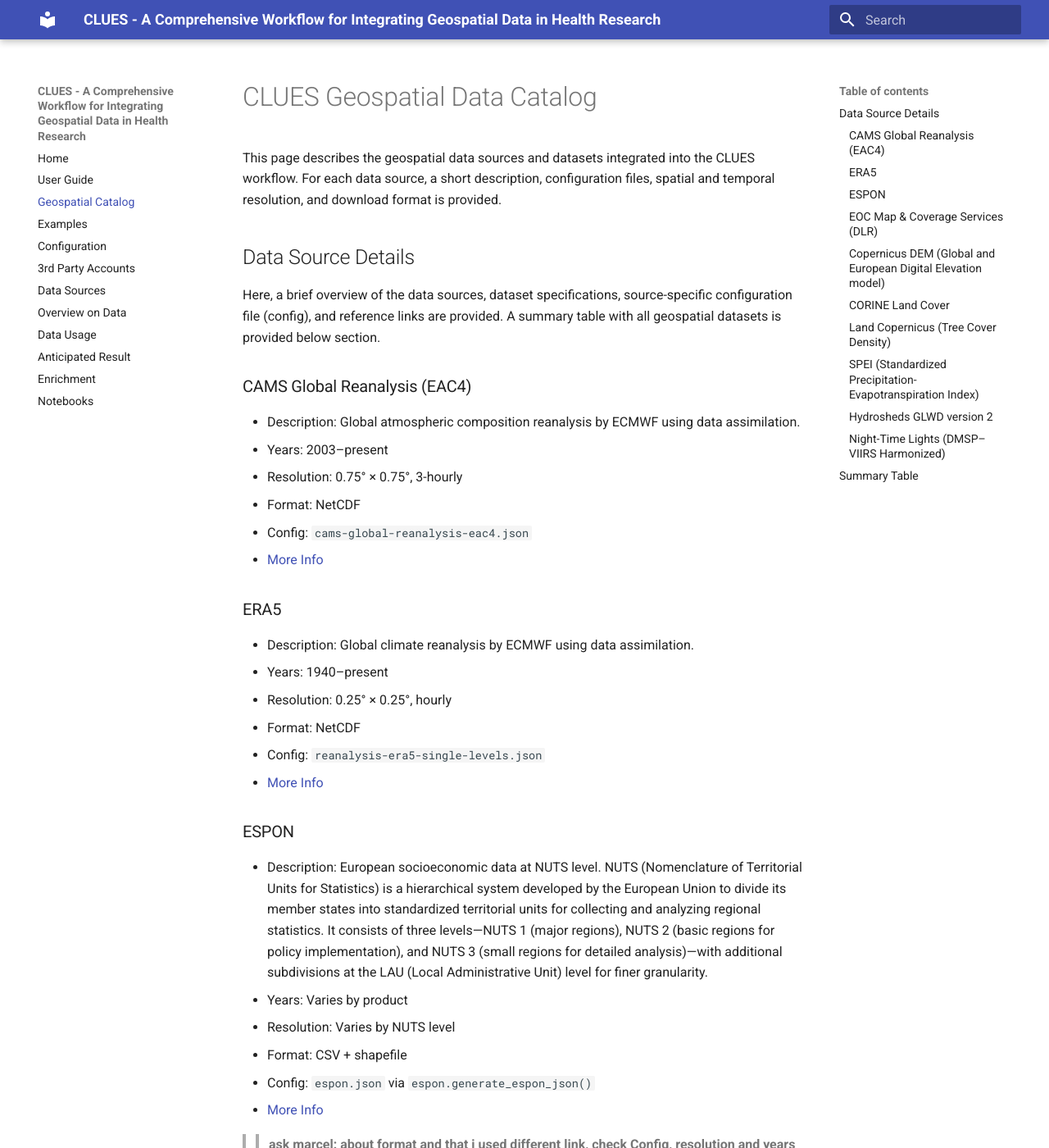
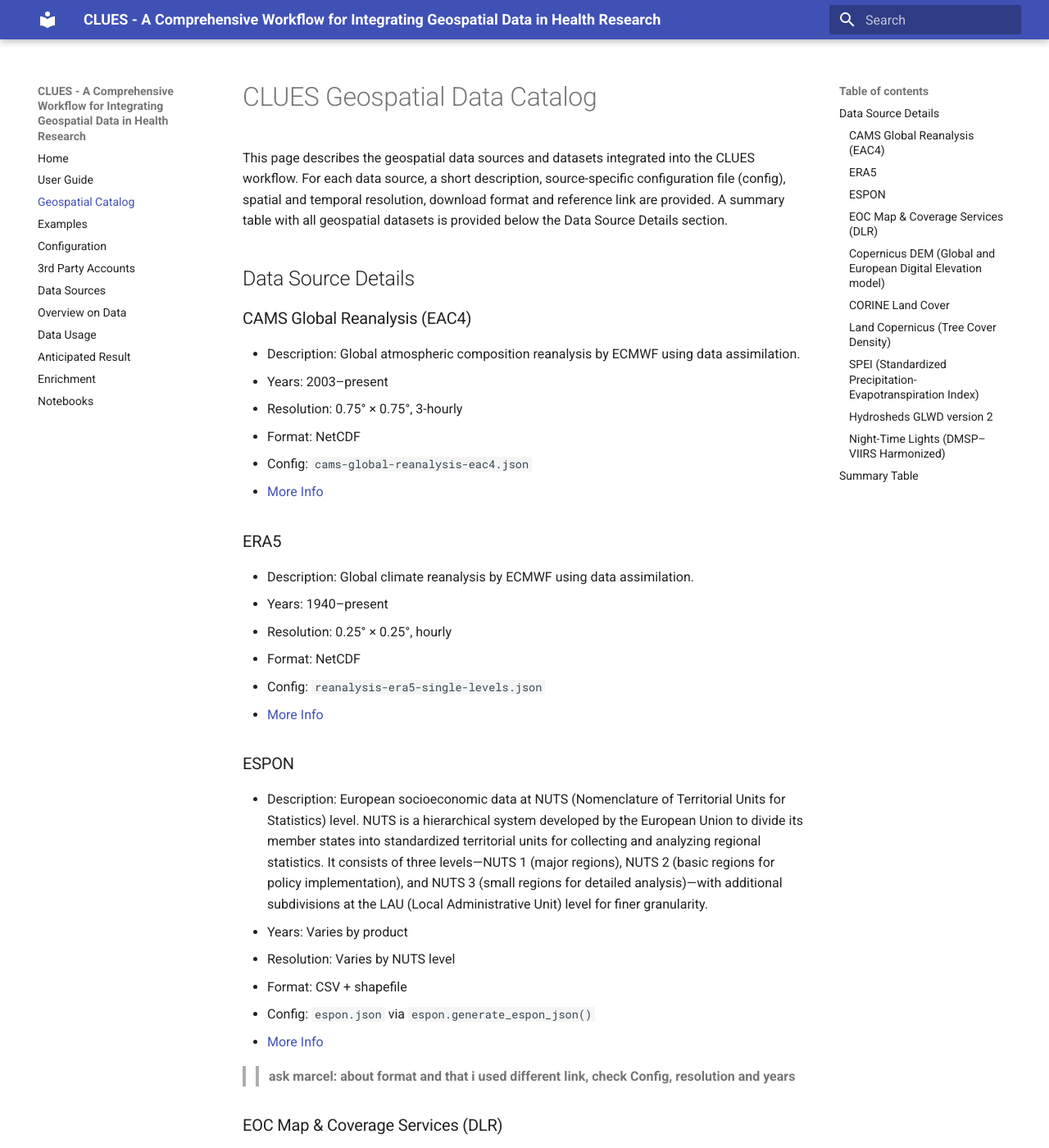
Before and after one commit to BIH-DMBS/CLUES, an MkDocs documentation site: the page built from docs/dataCatalog.md, in a window 1280 px wide and 1400 px high. Shown: the whole window at 82% size. Built offline with MkDocs 1.6.1 and Material for MkDocs 9.7.7, drawn with Linux system fonts in a browser that asks for light colours.

Commit message:
Update dataCatalog.md

```diff
--- a/docs/dataCatalog.md
+++ b/docs/dataCatalog.md
@@ -1,8 +1,7 @@
 # CLUES Geospatial Data Catalog
-This page describes the geospatial data sources and datasets integrated into the CLUES workflow. For each data source, a short description, configuration files, spatial and temporal resolution, and download format is provided.
+This page describes the geospatial data sources and datasets integrated into the CLUES workflow. For each data source, a short description, source-specific configuration file (config), spatial and temporal resolution, download format and reference link are provided. A summary table with all geospatial datasets is provided below the Data Source Details section.
 
 ## Data Source Details
-Here, a brief overview of the data sources, dataset specifications, source-specific configuration file (config), and reference links are provided. A summary table with all geospatial datasets is provided below section.
 
 ### CAMS Global Reanalysis (EAC4)
 - Description: Global atmospheric composition reanalysis by ECMWF using data assimilation.
@@ -21,7 +20,7 @@
 - [More Info](https://cds.climate.copernicus.eu/datasets/reanalysis-era5-single-levels?tab=overview)
 
 ### ESPON
-- Description: European socioeconomic data at NUTS level. NUTS (Nomenclature of Territorial Units for Statistics) is a hierarchical system developed by the European Union to divide its member states into standardized territorial units for collecting and analyzing regional statistics. It consists of three levels—NUTS 1 (major regions), NUTS 2 (basic regions for policy implementation), and NUTS 3 (small regions for detailed analysis)—with additional subdivisions at the LAU (Local Administrative Unit) level for finer granularity.
+- Description: European socioeconomic data at NUTS (Nomenclature of Territorial Units for Statistics) level. NUTS is a hierarchical system developed by the European Union to divide its member states into standardized territorial units for collecting and analyzing regional statistics. It consists of three levels—NUTS 1 (major regions), NUTS 2 (basic regions for policy implementation), and NUTS 3 (small regions for detailed analysis)—with additional subdivisions at the LAU (Local Administrative Unit) level for finer granularity.
 - Years: Varies by product
 - Resolution: Varies by NUTS level
 - Format: CSV + shapefile
```
